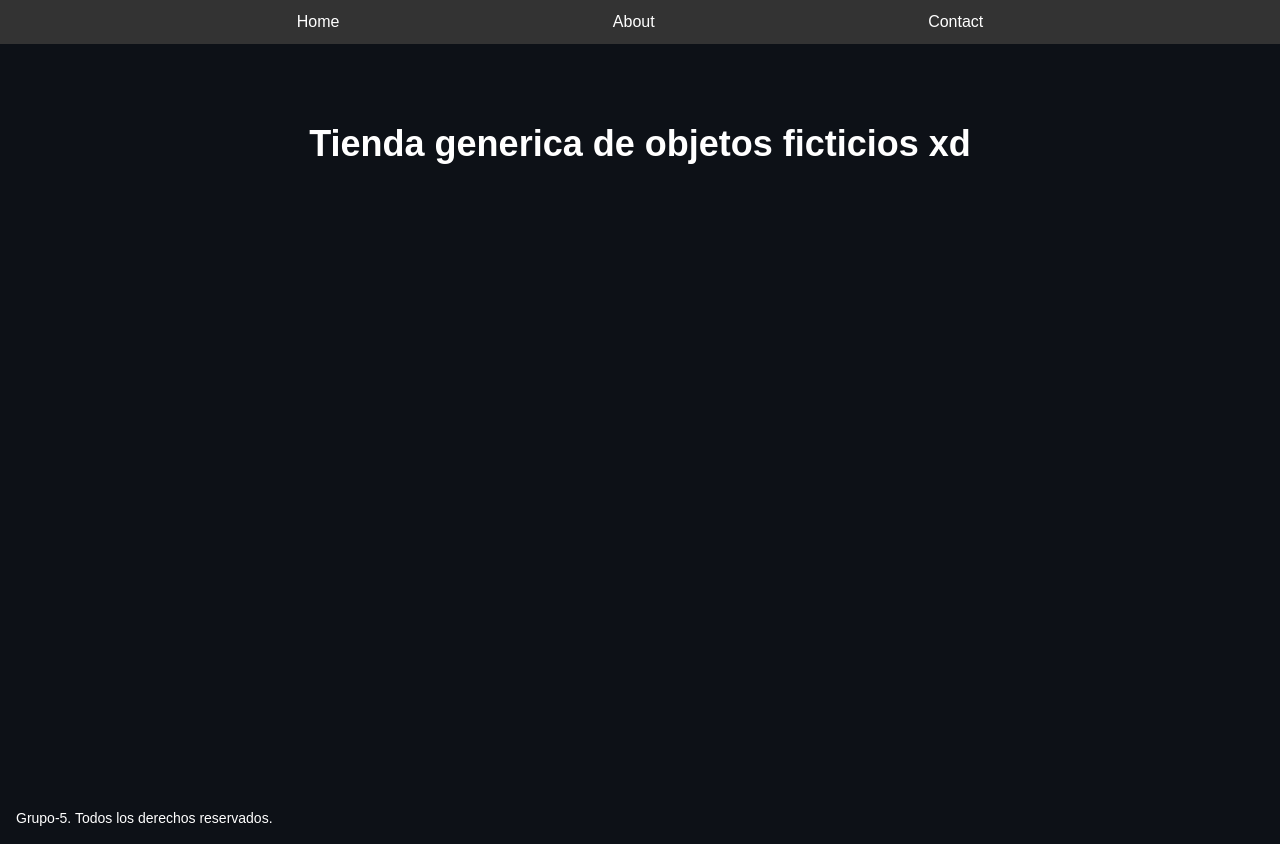
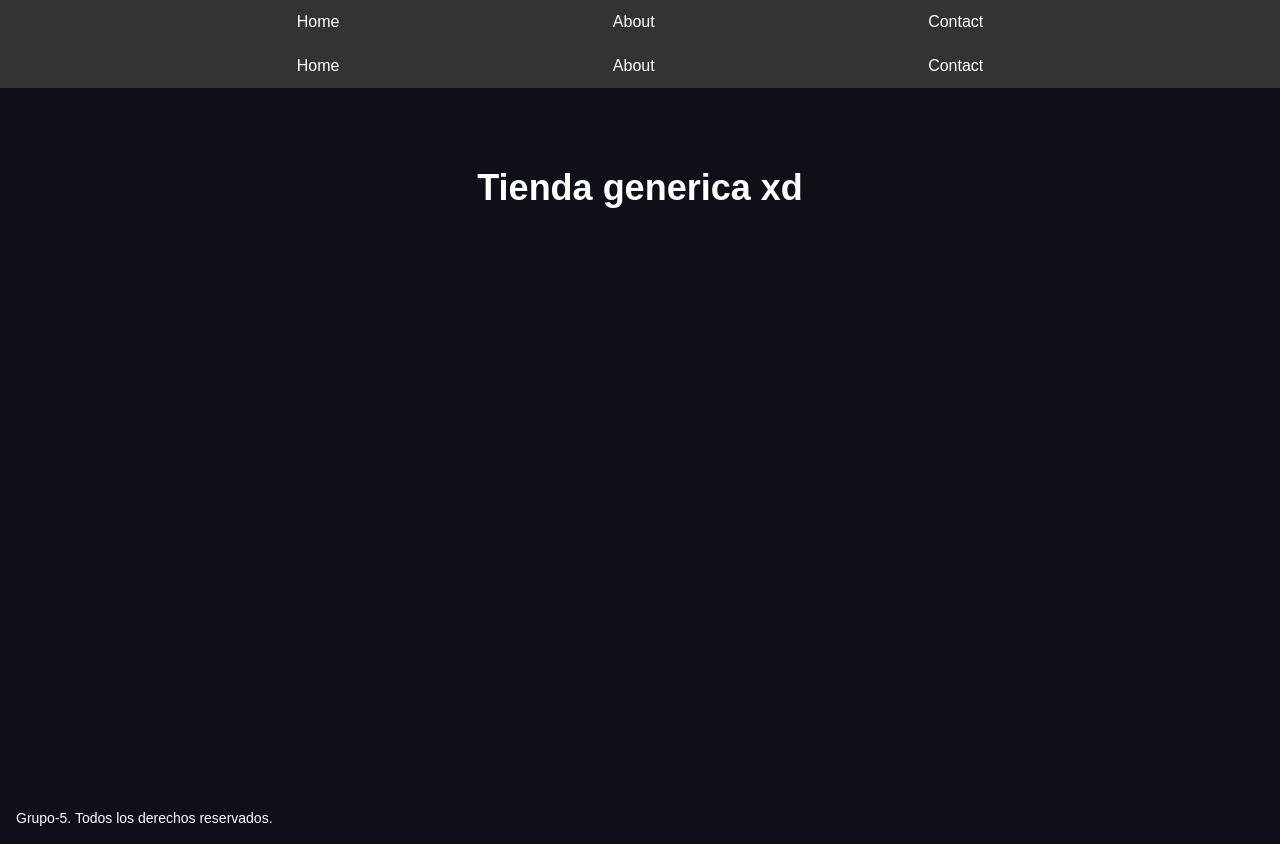
Before and after one commit to Afarx1/Proyecto-Software-Grupo-5, a Next.js app: page / in a window 1280 px wide. Built offline with nearby package versions, Linux system fonts and the light colour scheme.

Commit message:
Actualización a page.js
Ajuste corto para que header.js funcione correctamente con la nueva estructura de page.js

```diff
--- a/src/app/page.js
+++ b/src/app/page.js
@@ -1,12 +1,19 @@
-import Image from "next/image";
+import Header from "../components/Header";
 
 export default function Home() {
   return (
-    <div className="min-h-screen bg-background text-white relative p-8 sm:p-20">
-      <header className="text-center text-4xl font-bold mb-8">
-        Tienda generica de objetos ficticios xd
-      </header>
+    <div className="min-h-screen bg-background text-white relative">
+      {}
+      <Header />
 
+      {/* Titulo */}
+      <div className="p-8 sm:p-20">
+        <header className="text-center text-4xl font-bold mb-8">
+          Tienda generica xd
+        </header>
+      </div>
+
+      {/* Footer */}
       <footer className="absolute bottom-4 left-4 text-sm">
         Grupo-5. Todos los derechos reservados.
       </footer>
```
